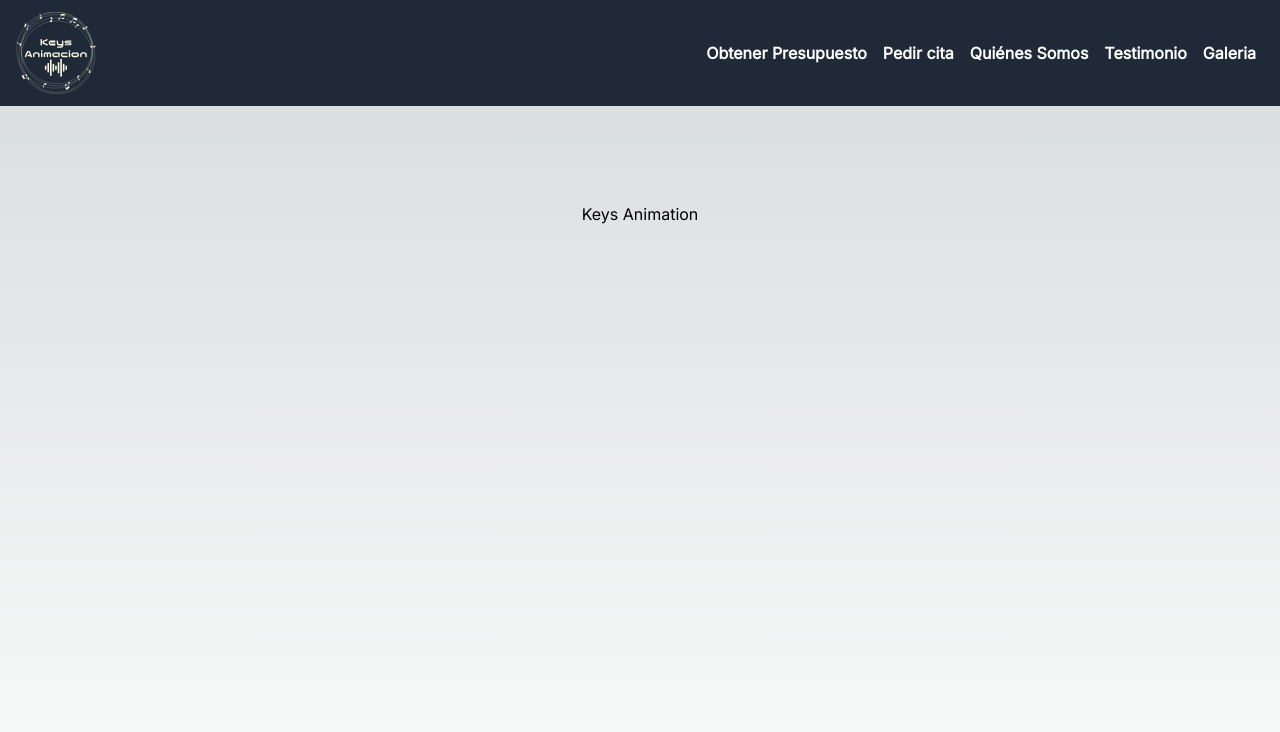
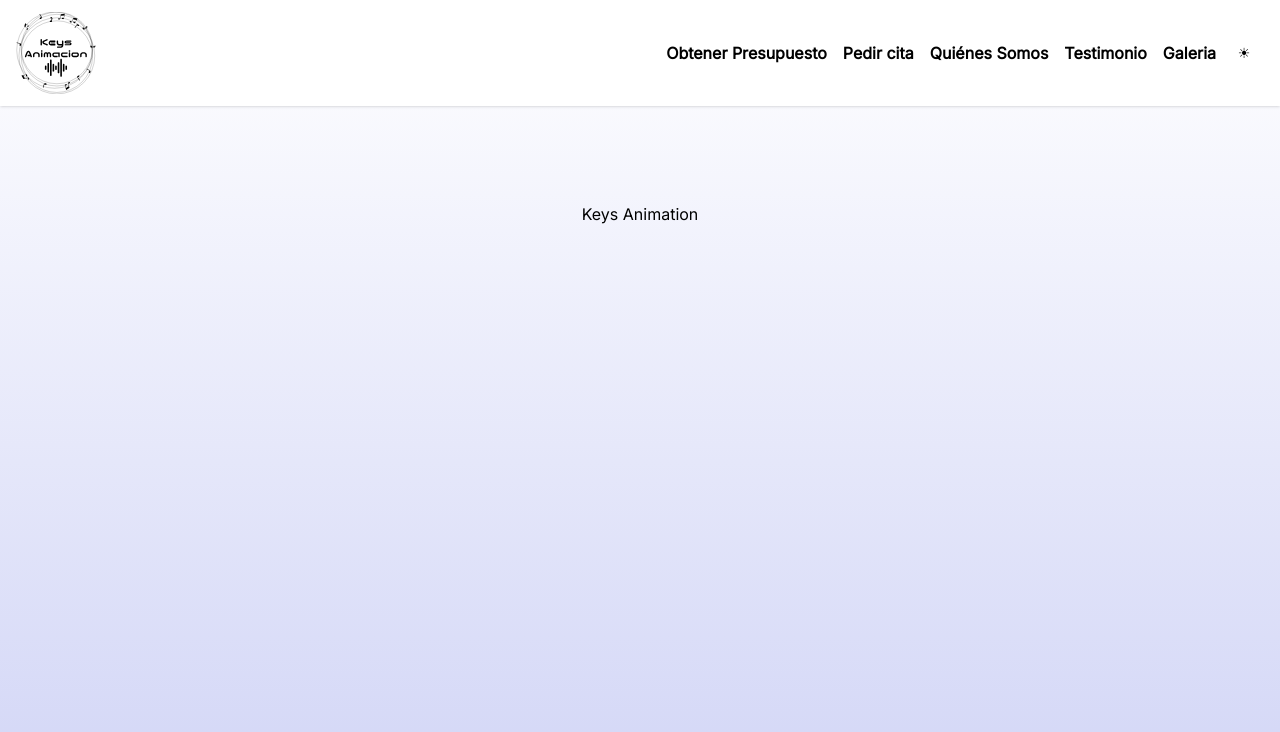
Before and after one commit to gabrielmoris/bertokeys, a Next.js app: page / in a window 1280 px wide. Shown: the top 732 px of the page. Built offline with nearby package versions, Linux system fonts and the light colour scheme.

Commit message:
add dark mode

```diff
--- a/app/globals.css
+++ b/app/globals.css
@@ -3,20 +3,20 @@
 @tailwind utilities;
 
 :root {
-  --foreground-rgb: 0, 0, 0;
-  --background-start-rgb: 214, 219, 220;
-  --background-end-rgb: 255, 255, 255;
+  --foreground-rgb: 255, 255, 255;
+  --background-start-rgb: 0, 0, 0;
+  --background-end-rgb: 0, 0, 0;
 }
 
-@media (prefers-color-scheme: dark) {
+@media (prefers-color-scheme: light) {
   :root {
-    --foreground-rgb: 255, 255, 255;
-    --background-start-rgb: 0, 0, 0;
-    --background-end-rgb: 0, 0, 0;
+    --foreground-rgb: 0, 0, 0;
+    --background-start-rgb: 214, 219, 220;
+    --background-end-rgb: 255, 255, 255;
   }
 }
 
-body {
+/* body {
   color: rgb(var(--foreground-rgb));
   background: linear-gradient(to bottom, transparent, rgb(var(--background-end-rgb))) rgb(var(--background-start-rgb));
-}
+} */
--- a/app/layout.tsx
+++ b/app/layout.tsx
@@ -13,7 +13,9 @@ export const metadata: Metadata = {
 export default function RootLayout({ children }: { children: React.ReactNode }) {
   return (
     <html lang="es">
-      <body className={lato.className}>
+      <body
+        className={`${lato.className} bg-gradient-to-b dark:from-black duration-500 dark:to-[#131633] dark:text-white from-white to-[rgb(204,208,245)]`}
+      >
         <Header />
         {children}
       </body>
--- a/components/header.tsx
+++ b/components/header.tsx
@@ -6,59 +6,107 @@ import { useRouter } from "next/navigation";
 
 export const Header = () => {
   const [isOpen, setIsOpen] = useState(false);
+  const [isDarkMode, setIsDarkMode] = useState(false);
+
   const router = useRouter();
 
+  useEffect(() => {
+    const rootElement = document.documentElement;
+    if (isDarkMode) {
+      rootElement.classList.add("dark");
+    } else {
+      rootElement.classList.remove("dark");
+    }
+  }, [isDarkMode]);
+
+  const handleToggle = () => {
+    setIsDarkMode(!isDarkMode);
+  };
+
   return (
-    <header className="bg-gray-800 sm:flex sm:justify-between sm:px-4 sm:py-3 sm:items-center">
+    <header className="dark:bg-gray-800 bg-[#ffffff] shadow sm:flex sm:justify-between sm:px-4 sm:py-3 sm:items-center">
       <div className="flex items-center justify-between px-4 py-3 sm:p-0">
         <div>
-          <Image src="/logo-light.svg" width={80} height={80} alt="Keys Animation Logo" className="cursor-pointer" onClick={() => router.push("/")} />
+          <Image
+            src={isDarkMode ? "/logo-light.svg" : "/logo-dark.svg"}
+            width={80}
+            height={80}
+            alt="Keys Animation Logo"
+            className="cursor-pointer"
+            onClick={() => router.push("/")}
+          />
         </div>
+
         <div className="sm:hidden">
           <button type="button" onClick={() => setIsOpen(!isOpen)}>
             <div className="w-[40px] h-[50px] flex flex-col justify-around">
               <div
-                className={`h-[2px] w-[35px] bg-white border-2 duration-1000 border-white ${isOpen ? "transform origin-left rotate-45 z-10" : ""}`}
+                className={`h-[2px] w-[35px] bg-black border-black dark:bg-white border-2 duration-1000 dark:border-white ${
+                  isOpen ? "transform origin-left rotate-45 z-10" : ""
+                }`}
               ></div>
-              <div className={`h-[2px] w-[35px] bg-white border-2  border-white ${isOpen ? "hidden" : ""}`}></div>
+              <div className={`h-[2px] w-[35px] bg-black border-black dark:bg-white border-2  dark:border-white ${isOpen ? "hidden" : ""}`}></div>
               <div
-                className={`h-[2px] w-[35px] bg-white border-2 duration-1000 border-white ${isOpen ? "transform origin-left -rotate-45 z-10" : ""}`}
+                className={`h-[2px] w-[35px] bg-black border-black dark:bg-white border-2 duration-1000 dark:border-white ${
+                  isOpen ? "transform origin-left -rotate-45 z-10" : ""
+                }`}
               ></div>
             </div>
           </button>
         </div>
       </div>
-      <nav className="hidden md:flex">
-        <a href="#" className="block px-2 py-1 text-white font-semibold hover:text-[#ffffff90]">
+      <nav className="hidden md:flex justify-center items-center">
+        <a href="#" className="block px-2 py-1 dark:text-white font-semibold hover:text-[#ffffff90]">
           Obtener Presupuesto
         </a>
-        <a href="#" className="block px-2 py-1 text-white font-semibold hover:text-[#ffffff90]">
+        <a href="#" className="block px-2 py-1 dark:text-white font-semibold hover:text-[#ffffff90]">
           Pedir cita
         </a>
-        <a href="#" className="block px-2 py-1 text-white font-semibold hover:text-[#ffffff90]">
+        <a href="#" className="block px-2 py-1 dark:text-white font-semibold hover:text-[#ffffff90]">
           Quiénes Somos
         </a>
-        <a href="#" className="block px-2 py-1 text-white font-semibold hover:text-[#ffffff90]">
+        <a href="#" className="block px-2 py-1 dark:text-white font-semibold hover:text-[#ffffff90]">
           Testimonio
         </a>
-        <a href="#" className="block px-2 py-1 text-white font-semibold hover:text-[#ffffff90]">
+        <a href="#" className="block px-2 py-1 dark:text-white font-semibold hover:text-[#ffffff90]">
           Galeria
         </a>
+        <button
+          type="button"
+          onClick={handleToggle}
+          className="text-black w-10 h-10 dark:dark:text-white text-bold hover:bg-gray-100 dark:hover:bg-gray-700 focus:outline-none focus:ring-4 focus:ring-gray-200 dark:focus:ring-gray-700 rounded-lg text-sm p-2.5"
+        >
+          {isDarkMode ? "☾" : "☀"}
+        </button>
       </nav>
-      <nav className={`md:hidden duration-500 backdrop-filter backdrop-blur-lg w-screen ${isOpen ? "absolute right-0" : "absolute -right-[800px]"}`}>
-        <a href="#" className="block px-2 py-2 text-white font-semibold hover:text-[#ffffff90]">
+
+      <nav
+        className={`w-screen p-5 overflow-hidden md:hidden duration-500 backdrop-filter backdrop-blur-lg ${
+          isOpen ? "absolute right-0" : "absolute -right-[800px]"
+        }`}
+      >
+        <div className="w-full flex items-end justify-end">
+          <button
+            type="button"
+            onClick={handleToggle}
+            className="text-black w-10 h-10 dark:dark:text-white text-bold border-2 focus:outline-none focus:ring-4 focus:ring-gray-100 dark:focus:ring-gray-700 rounded-lg text-sm p-2.5"
+          >
+            {isDarkMode ? "☾" : "☀"}
+          </button>
+        </div>
+        <a href="#" className="block px-2 py-2 dark:text-white font-semibold hover:text-[#ffffff90]">
           Obtener Presupuesto
         </a>
-        <a href="#" className="block px-2 py-2 text-white font-semibold hover:text-[#ffffff90]">
+        <a href="#" className="block px-2 py-2 dark:text-white font-semibold hover:text-[#ffffff90]">
           Pedir cita
         </a>
-        <a href="#" className="block px-2 py-2 text-white font-semibold hover:text-[#ffffff90]">
+        <a href="#" className="block px-2 py-2 dark:text-white font-semibold hover:text-[#ffffff90]">
           Quiénes Somos
         </a>
-        <a href="#" className="block px-2 py-2 text-white font-semibold hover:text-[#ffffff90]">
+        <a href="#" className="block px-2 py-2 dark:text-white font-semibold hover:text-[#ffffff90]">
           Testimonio
         </a>
-        <a href="#" className="block px-2 py-2 text-white font-semibold hover:text-[#ffffff90]">
+        <a href="#" className="block px-2 py-2 dark:text-white font-semibold hover:text-[#ffffff90]">
           Galeria
         </a>
       </nav>
--- a/tailwind.config.ts
+++ b/tailwind.config.ts
@@ -1,20 +1,16 @@
-import type { Config } from 'tailwindcss'
+import type { Config } from "tailwindcss";
 
 const config: Config = {
-  content: [
-    './pages/**/*.{js,ts,jsx,tsx,mdx}',
-    './components/**/*.{js,ts,jsx,tsx,mdx}',
-    './app/**/*.{js,ts,jsx,tsx,mdx}',
-  ],
+  content: ["./pages/**/*.{js,ts,jsx,tsx,mdx}", "./components/**/*.{js,ts,jsx,tsx,mdx}", "./app/**/*.{js,ts,jsx,tsx,mdx}"],
+  darkMode: "class",
   theme: {
     extend: {
       backgroundImage: {
-        'gradient-radial': 'radial-gradient(var(--tw-gradient-stops))',
-        'gradient-conic':
-          'conic-gradient(from 180deg at 50% 50%, var(--tw-gradient-stops))',
+        "gradient-radial": "radial-gradient(var(--tw-gradient-stops))",
+        "gradient-conic": "conic-gradient(from 180deg at 50% 50%, var(--tw-gradient-stops))",
       },
     },
   },
   plugins: [],
-}
-export default config
+};
+export default config;
```
